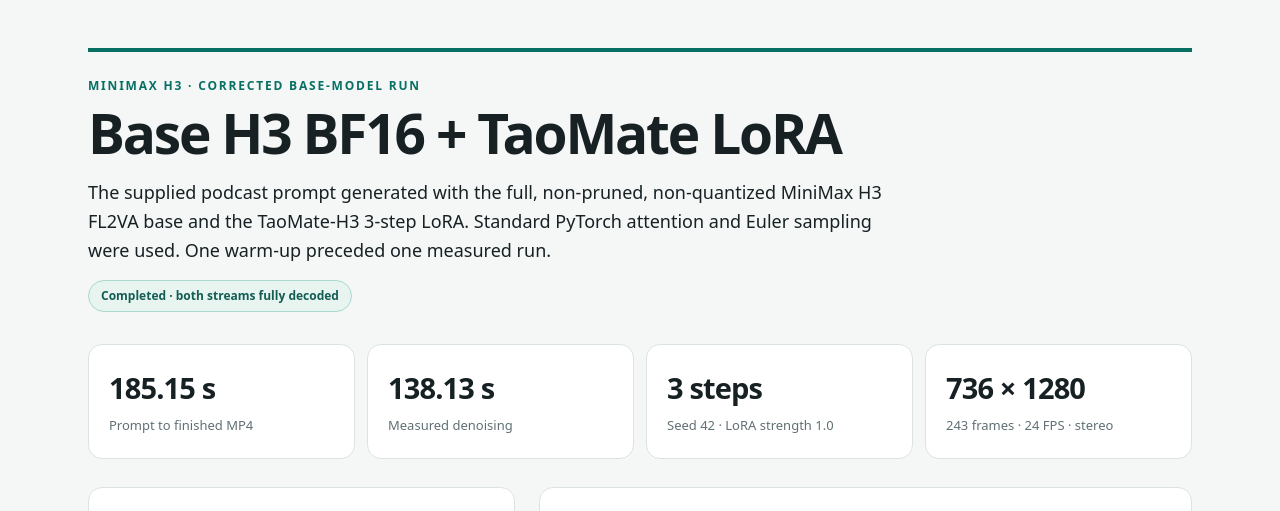
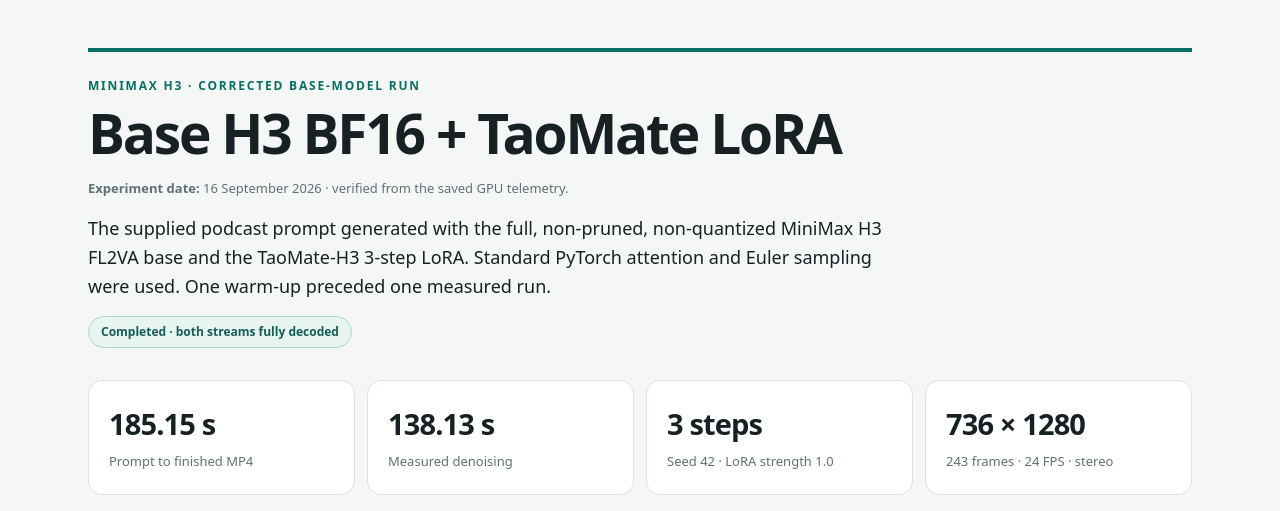
Before and after one commit to haideraqeeb-intellifai/taomate-lora-h3, a plain HTML site: page runs/base-h3-bf16-taomate-3step-seed42-v2/index.html in a window 1280 px wide. Shown: the top 511 px of the page. Drawn offline with Linux system fonts and the light colour scheme.

Commit message:
Document September 16 experiment date in benchmark reports

```diff
--- a/runs/base-h3-bf16-taomate-3step-seed42-v2/index.html
+++ b/runs/base-h3-bf16-taomate-3step-seed42-v2/index.html
@@ -12,6 +12,7 @@
   <header>
     <div class="eyebrow">MiniMax H3 · Corrected base-model run</div>
     <h1>Base H3 BF16 + TaoMate LoRA</h1>
+    <p class="note"><strong>Experiment date:</strong> 16 September 2026 · verified from the saved GPU telemetry.</p>
     <p class="intro">The supplied podcast prompt generated with the full, non-pruned, non-quantized MiniMax H3 FL2VA base and the TaoMate-H3 3-step LoRA. Standard PyTorch attention and Euler sampling were used. One warm-up preceded one measured run.</p>
     <span class="badge">Completed · both streams fully decoded</span>
   </header>
```
Also changed, not shown: runs/base-h3-taomate-3step-seed42-larry-sampler-archive/index.html (+1 -0 lines), runs/base-h3-taomate-3step-seed42/index.html (+1 -0 lines), 2 other files.
